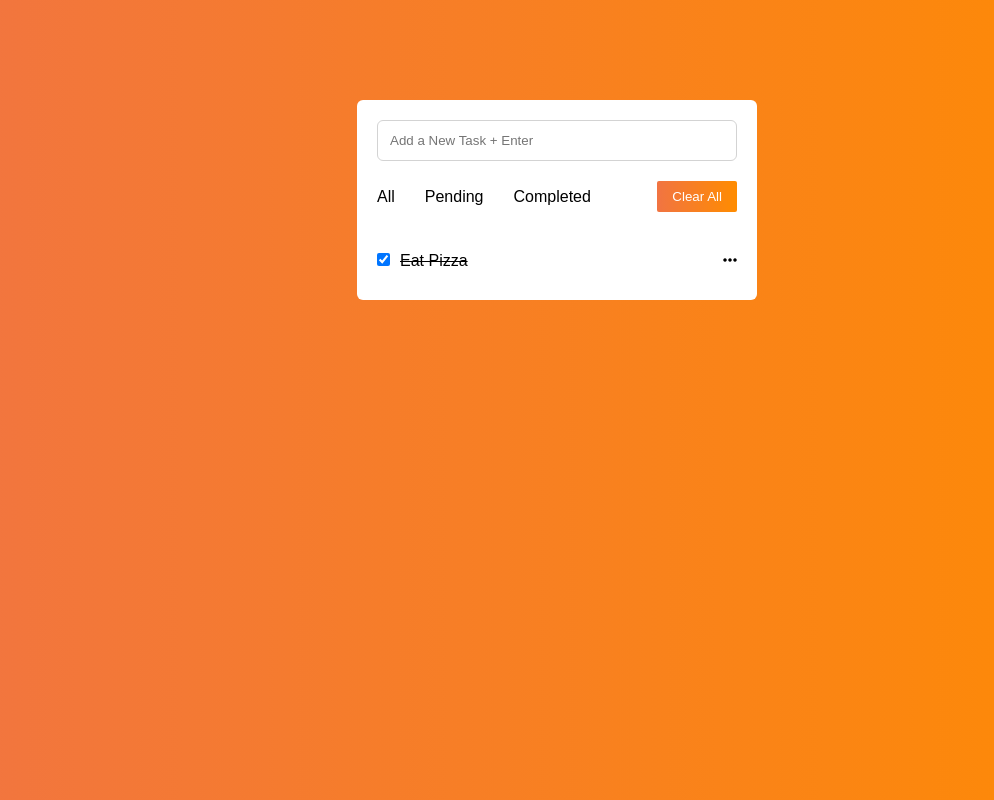
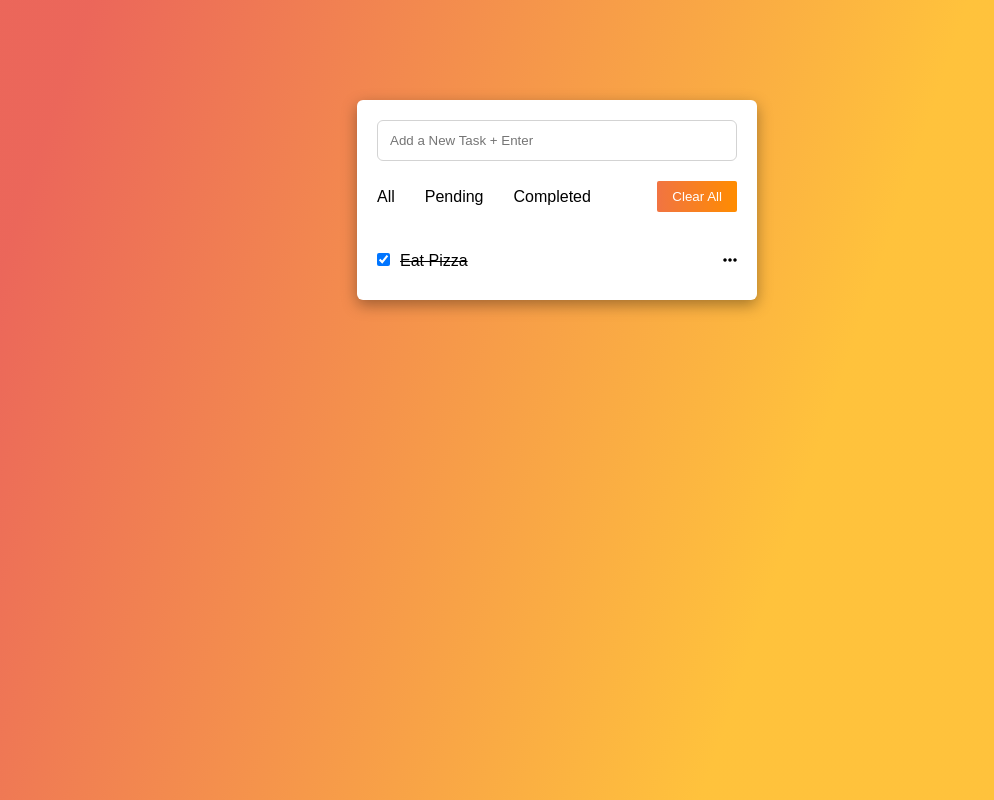
Before and after one commit to DomantasBal/todo-list-group-work, a plain HTML site: page index.html in a window 1280 px wide. Shown: the whole page, without its empty margins (83-1077 px from the left). Drawn offline with Linux system fonts and the light colour scheme.

Commit message:
added better shadow and gradient

```diff
--- a/assets/styling/styles.scss
+++ b/assets/styling/styles.scss
@@ -5,7 +5,13 @@
 }
 
 body {
-  background: linear-gradient(to right, #f17442, #ff8c00);
+  background: linear-gradient(
+    108.5deg,
+    rgba(231, 69, 54, 0.82) 11.2%,
+    rgba(255, 181, 17, 0.82) 68%
+  );
+  background-repeat: no-repeat;
+  height: 100vh;
   display: flex;
   justify-content: center;
   font-family: Arial, Helvetica, sans-serif;
@@ -20,6 +26,7 @@ body {
   border-radius: 6px;
   display: flex;
   flex-direction: column;
+  box-shadow: rgba(0, 0, 0, 0.35) 0px 5px 15px;
 }
 
 #app-container {
```
Also changed, not shown: assets/styling/styles.css, 1 other file.
